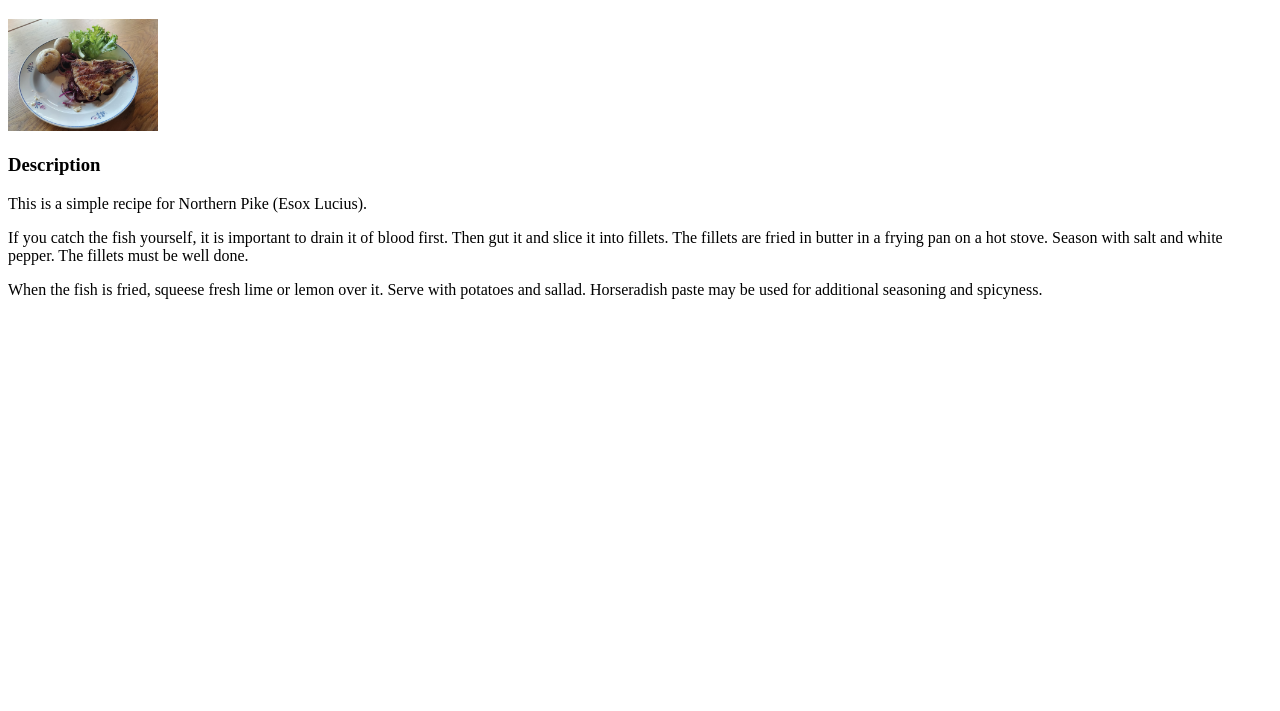
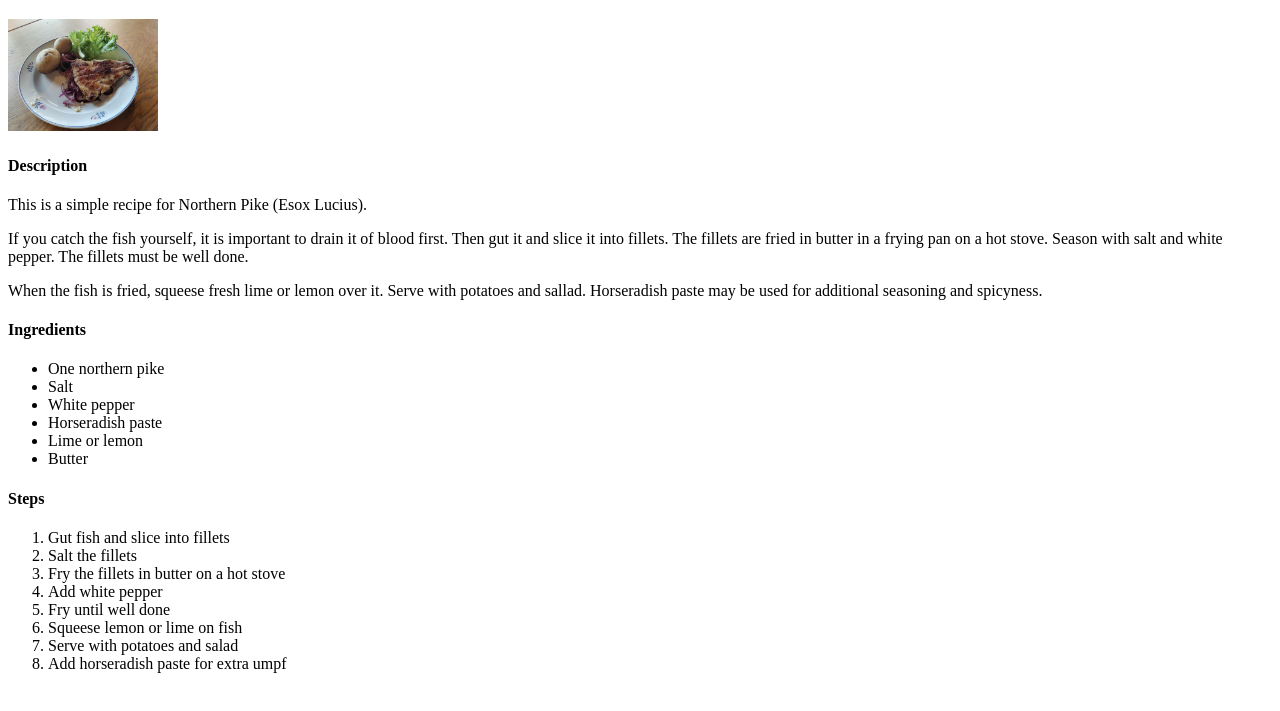
Before and after one commit to bgu152/odin-recipes, a plain HTML site: page recipes/friedpike.html in a window 1280 px wide. Shown: the part 61-772 px from the top of the page. Drawn offline with Linux system fonts and the light colour scheme.

Commit message:
first recipe done

```diff
--- a/recipes/friedpike.html
+++ b/recipes/friedpike.html
@@ -9,11 +9,33 @@
 <body>
     <h1>Fried pike</h1>
     <img src="../img/pike.jpg" width="150">
-    <h3>Description</h3>
+    <h4>Description</h4>
    <p> This is a simple recipe for Northern Pike (Esox Lucius). </p>
 
     <p>If you catch the fish yourself, it is important to drain it of blood first. Then gut it and slice it into fillets. The fillets are fried in butter in a frying pan on a hot stove. Season with salt and white pepper. The fillets must be well done.</p>
     <p>When the fish is fried, squeese fresh lime or lemon over it. Serve with potatoes and sallad. Horseradish paste may be used for additional seasoning and spicyness.</p>
 
+    <h4>Ingredients</h4>
+    <ul>
+        <li>One northern pike</li>
+        <li>Salt</li>
+        <li>White pepper</li>
+        <li >Horseradish paste</li>
+        <li>Lime or lemon</li>
+        <li>Butter</li>
+    </ul>
+    <h4>Steps</h4>
+    <ol>
+        <li>Gut fish and slice into fillets</li>
+        <li>Salt the fillets</li>
+        <li>Fry the fillets in butter on a hot stove</li>
+        <li>Add white pepper</li>
+        <li>Fry until well done</li>
+        <li>Squeese lemon or lime on fish</li>
+        <li>Serve with potatoes and salad</li>
+        <li>Add horseradish paste for extra umpf</li>
+    </ol>
+
+
 </body>
 </html>
```
